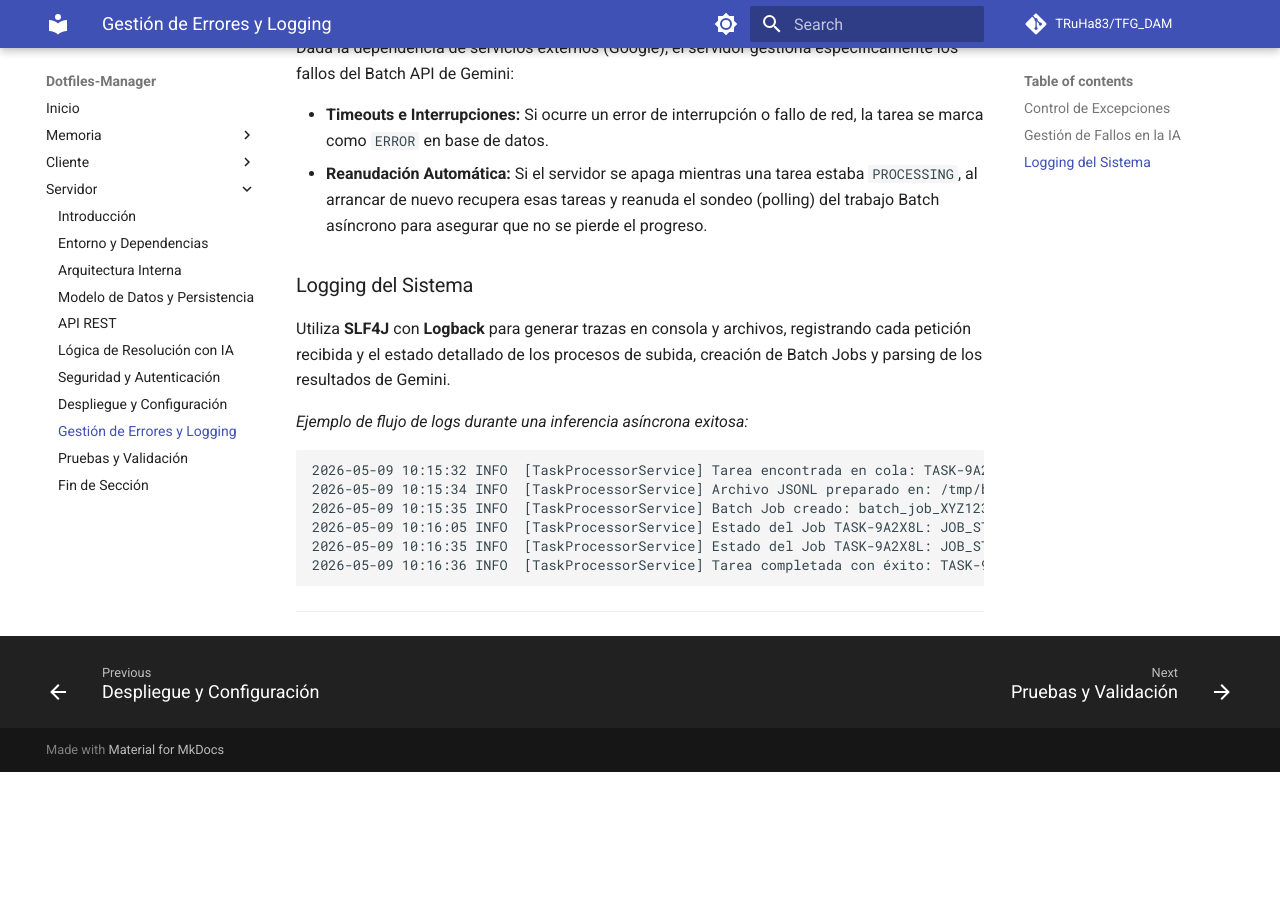
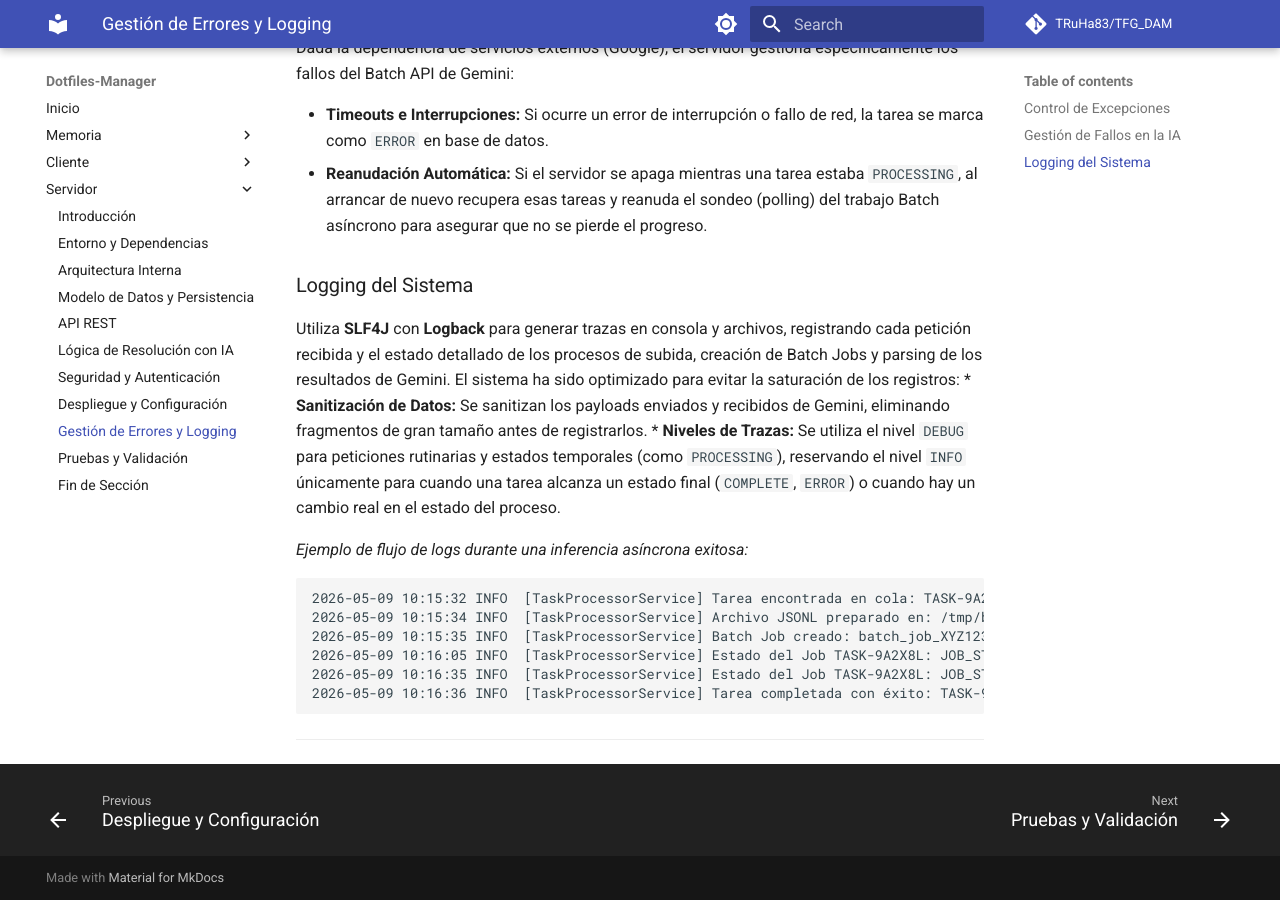
Before and after one commit to TRuHa83/TFG_DAM, an MkDocs documentation site: the page built from docs/servidor/09-gestion-de-errores-y-logging.md, in a window 1280 px wide and 900 px high, scrolled down 563 px. Built offline with MkDocs 1.6.1 and Material for MkDocs 9.7.7, drawn with Linux system fonts in a browser that asks for light colours; comment, search, counter and statistics services are not loaded; before the commit the page ends 1335 px from its top, so only the background shows below that.

Commit message:
docs: Mejorar documentación de logging en cliente y servidor
Cliente:
- Agregar nivel DEBUG para información detallada sin sobrecargar
- Actualizar descripción de WARNING para incluir alertas de conexión

Servidor:
- Documentar sanitización de payloads en logs
- Clarificar estrategia de niveles: DEBUG para rutina, INFO para cambios reales
- Explicar optimización para evitar saturación de registros

```diff
--- a/docs/servidor/09-gestion-de-errores-y-logging.md
+++ b/docs/servidor/09-gestion-de-errores-y-logging.md
@@ -17,7 +17,9 @@ Dada la dependencia de servicios externos (Google), el servidor gestiona especí
 
 ### Logging del Sistema
 
-Utiliza **SLF4J** con **Logback** para generar trazas en consola y archivos, registrando cada petición recibida y el estado detallado de los procesos de subida, creación de Batch Jobs y parsing de los resultados de Gemini.
+Utiliza **SLF4J** con **Logback** para generar trazas en consola y archivos, registrando cada petición recibida y el estado detallado de los procesos de subida, creación de Batch Jobs y parsing de los resultados de Gemini. El sistema ha sido optimizado para evitar la saturación de los registros:
+* **Sanitización de Datos:** Se sanitizan los payloads enviados y recibidos de Gemini, eliminando fragmentos de gran tamaño antes de registrarlos.
+* **Niveles de Trazas:** Se utiliza el nivel `DEBUG` para peticiones rutinarias y estados temporales (como `PROCESSING`), reservando el nivel `INFO` únicamente para cuando una tarea alcanza un estado final (`COMPLETE`, `ERROR`) o cuando hay un cambio real en el estado del proceso.
 
 *Ejemplo de flujo de logs durante una inferencia asíncrona exitosa:*
 
```
Also changed, not shown: docs/cliente/09-gestion-de-errores-y-logging.md (+2 -1 lines).
